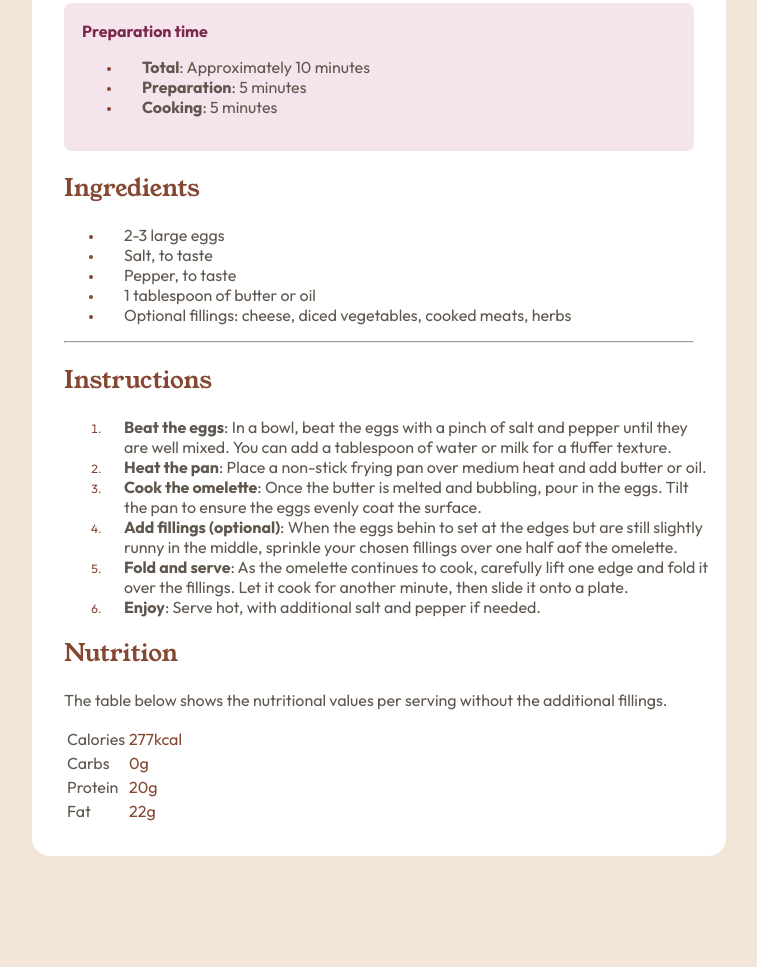
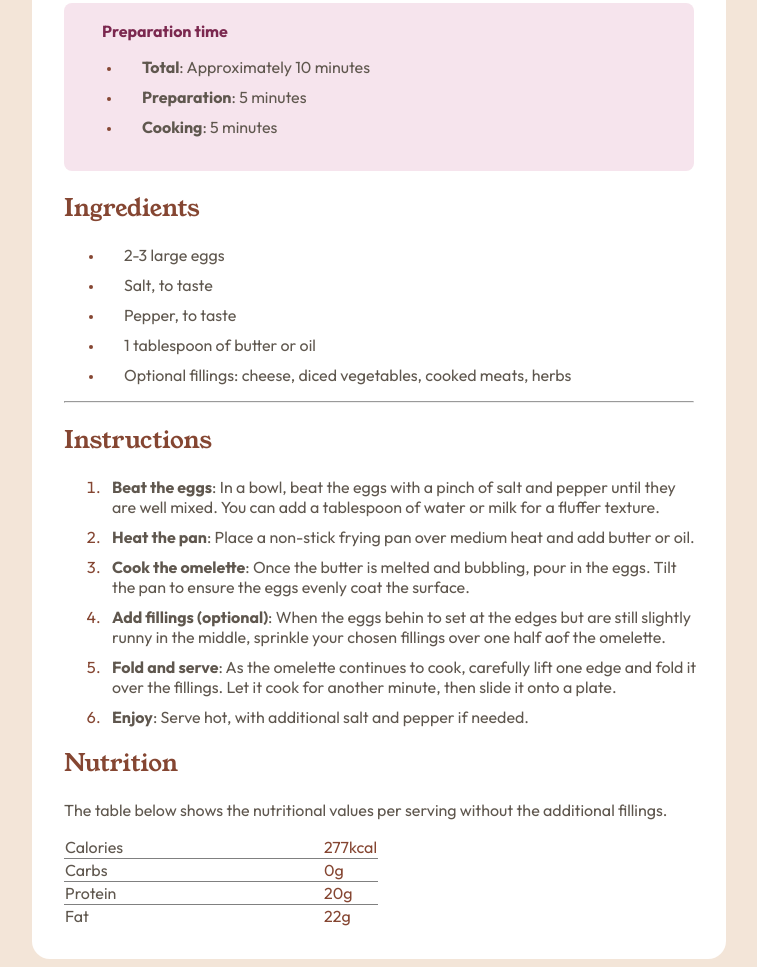
Before and after one commit to abdmaherag/recipe-page-main, a plain HTML site: page index.html in a window 1280 px wide. Shown: the part 459-1426 px from the top of the page, without its empty margins (261-1018 px from the left). Before the commit the page ends 1323 px from the top, so only its background shows below. Drawn offline with Linux system fonts and the light colour scheme.

Commit message:
finished styling

```diff
--- a/index.html
+++ b/index.html
@@ -62,7 +62,7 @@
                 <h2>Nutrition</h2>
                 <p>The table below shows the nutritional values per serving without the additional fillings.</p>
                 <div>
-                    <table>
+                    <table frame="void" rules="rows">
                         <tr>
                             <td class="cell-1">Calories</td>
                             <td class="cell-2">277kcal</td>
--- a/style.css
+++ b/style.css
@@ -32,18 +32,30 @@ p,
 .box-text{
     color: hsl(332, 51%, 32%);
     font-weight: 700;
+    padding-left: 20px;
 }
 .preparation-container{
     background-color: hsl(332, 51%, 93%);
     padding: 18px;
     border-radius: 8px;
-
-
 }
-li span{
+ul li span{
     position: relative;
     left:20px
 }
-li::marker{
+ul li::marker{
     font-size: 12px;
 }
+li{
+    margin-top: 10px;
+}
+ol li span{
+    position: relative;
+    left:8px
+}
+table{
+    border-spacing: 10px;
+}
+.cell-1{
+    padding-right: 200px;
+}
```
